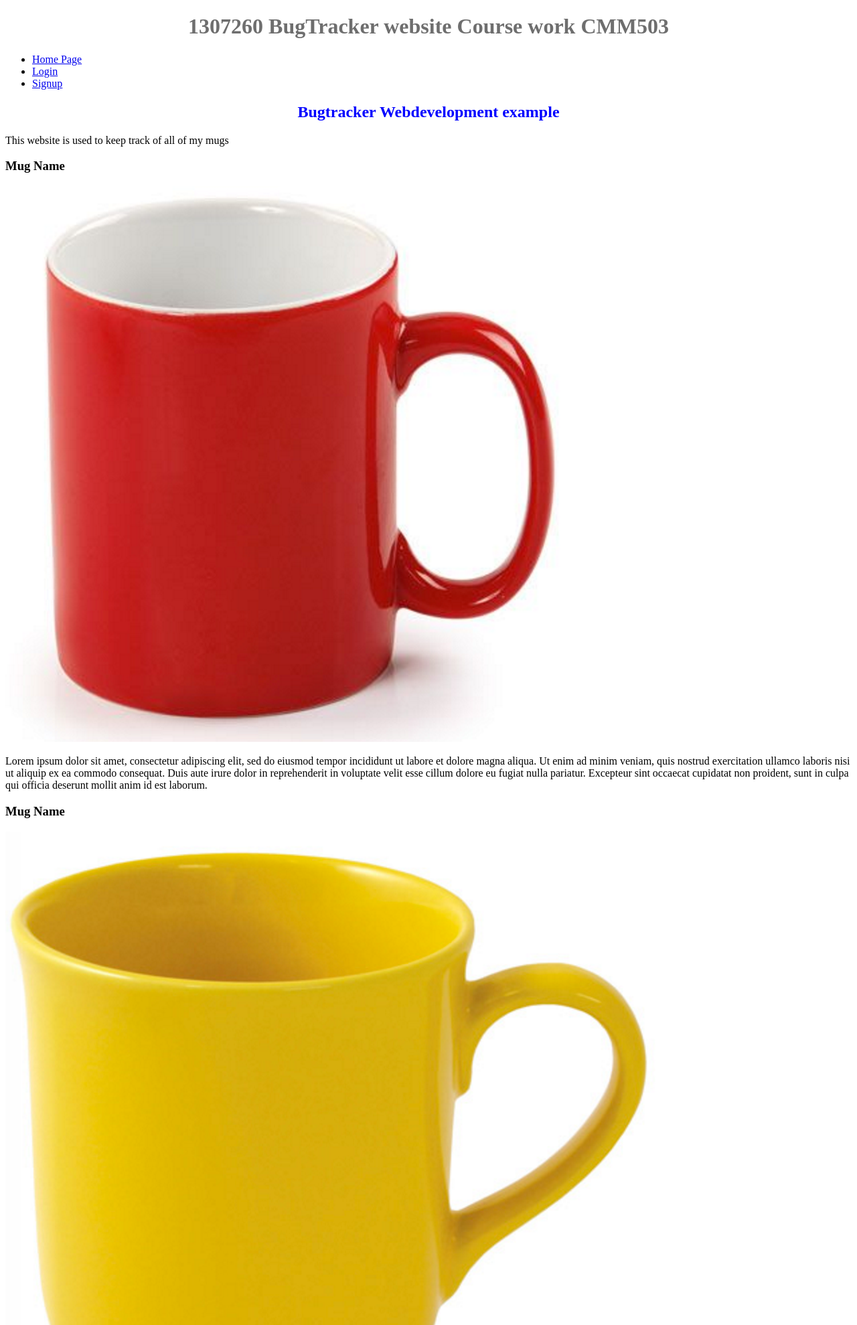
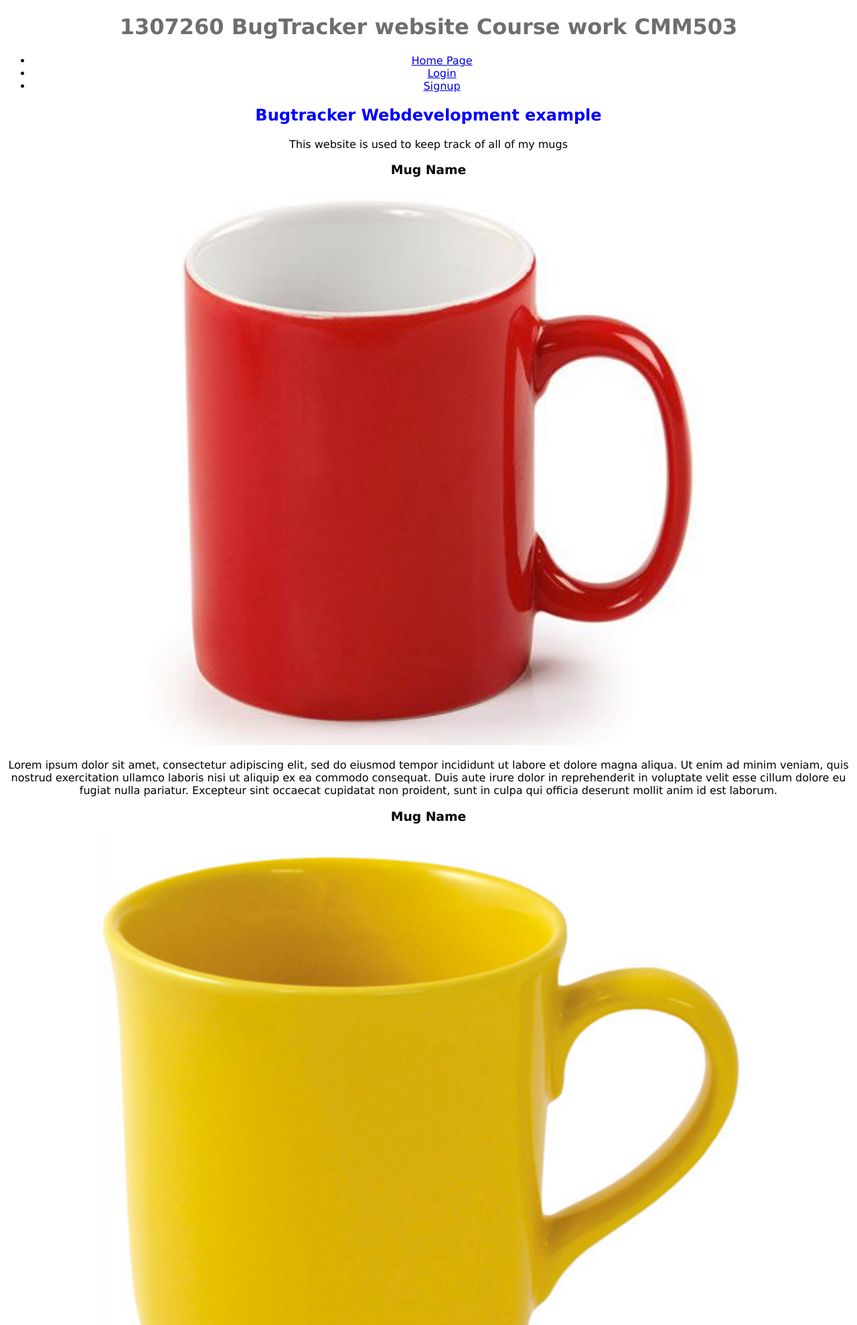
Before and after one commit to gregorspalding/AzureTest, a PHP site: page / in a window 1280 px wide. Shown: the top 1979 px of the page at 67% size. Run offline with PHP 8.4, Linux system fonts and the light colour scheme.

```diff
--- a/BugTracker/assets/css/style.css
+++ b/BugTracker/assets/css/style.css
@@ -1,3 +1,9 @@
+
+body {
+    font-family: Verdana, Georgia, sans-serif;
+    text-align: center;
+}
+
 H1{
     text-align: center;
     Color:#6e6e6e;
```
